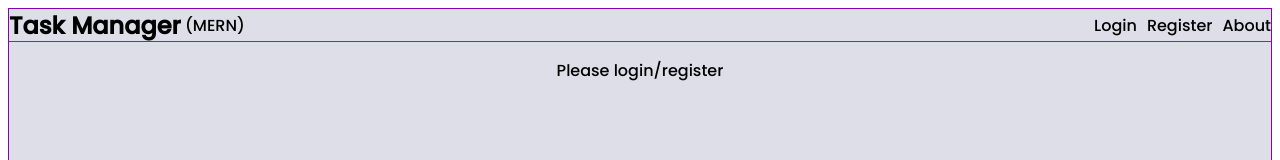
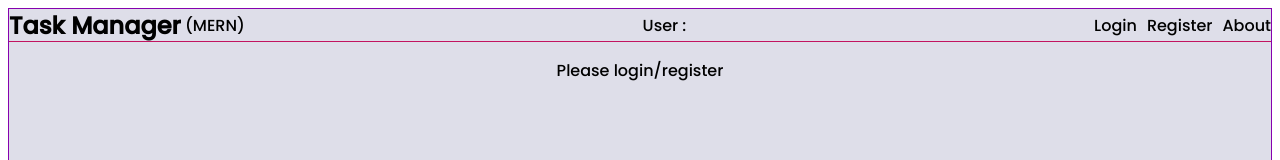
Before and after one commit to rvijaykr10/task-manager-mern-app, a React app in the folder frontend/: page / in a window 1280 px wide. Shown: the top 160 px of the page. Built offline with nearby package versions, Linux system fonts and the light colour scheme.

Commit message:
user name added to header

```diff
--- a/frontend/src/components/Header/Header.jsx
+++ b/frontend/src/components/Header/Header.jsx
@@ -22,6 +22,7 @@ const Header = () => {
         </Link>
         <span>&nbsp;(MERN)</span>
       </div>
+      <div>User : {userInfo?.name}</div>
       {!isLoggedIn ? (
         <div>
           <Link className={styles.link} to="/login">
```
